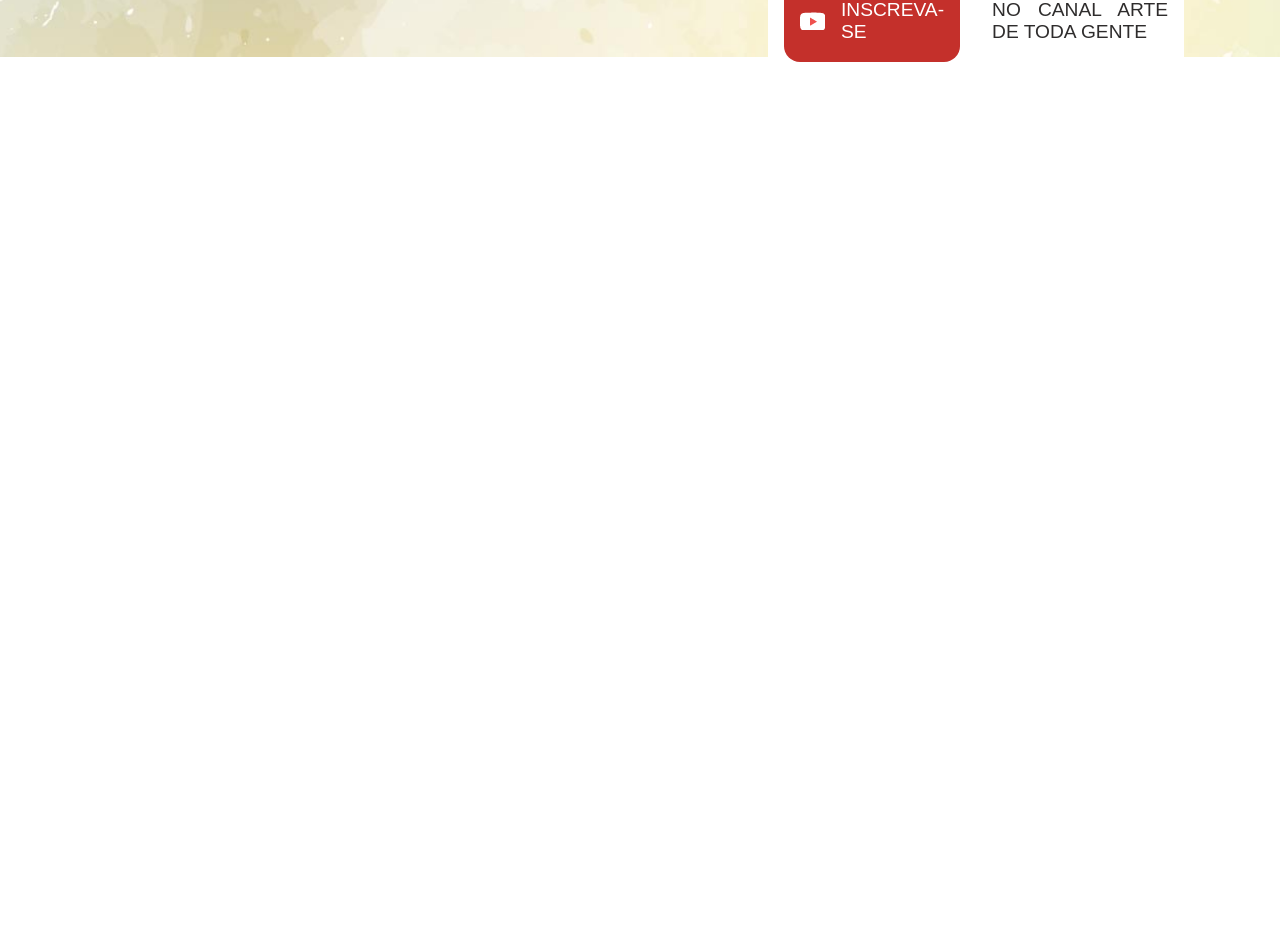
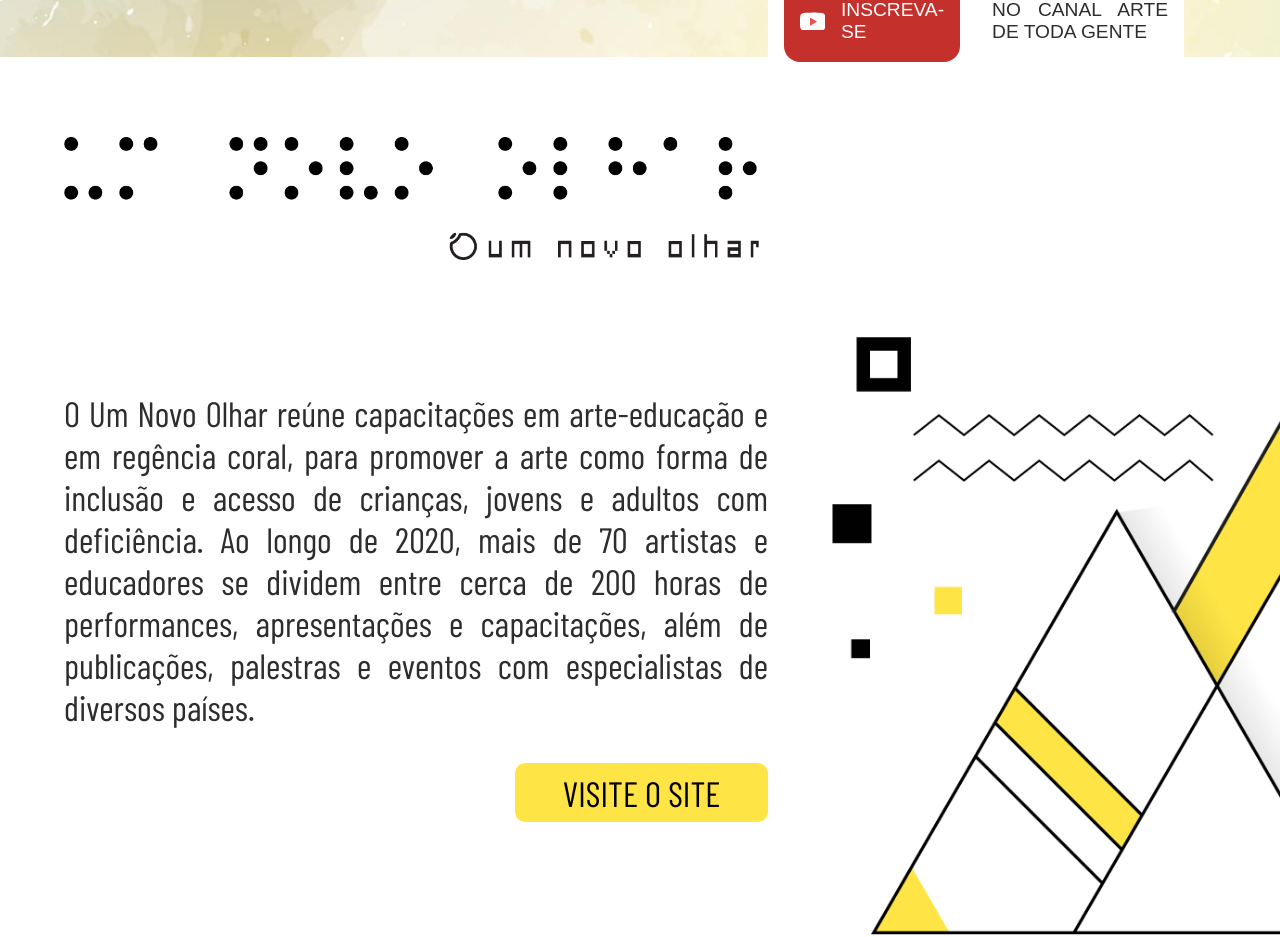
Before and after one commit to caiosdf/artedetodagente, a React (Create React App) app: page / in a window 1280 px wide. Shown: the part 743-1680 px from the top of the page. Before the commit the page ends 821 px from the top, so only its background shows below. Built offline with nearby package versions, Linux system fonts and the light colour scheme.

Commit message:
+ seção uno

```diff
--- a/src/App.css
+++ b/src/App.css
@@ -12,8 +12,8 @@
   border-radius: 0.3em;
   padding: 0.25em 0.75em;
   font-family: 'Barlow Condensed', sans-serif;
-  font-size: 0.8em;
-  text-align: justify;
+  font-size: 2.2rem;
+  text-align: center;
   z-index: 10;
 }
 
@@ -21,4 +21,5 @@ p{
   font-family: 'Barlow Condensed', sans-serif;
   color: #2e2c2c;
   text-align: justify;
+  font-size: 2.2rem;
 }
--- a/src/App.js
+++ b/src/App.js
@@ -1,12 +1,14 @@
 import './App.css';
 import Navbar from '../src/components/Navbar/Navbar';
 import ArteDeTodaGente from '../src/views/ArteDeTodaGenteSec/ArteDeTodaGenteSec';
+import Uno from '../src/views/UnoSec/UnoSec';
 
 function App() {
   return (
     <>
       <Navbar />
       <ArteDeTodaGente />
+      <Uno />
     </>
   );
 }
--- a/src/views/ArteDeTodaGenteSec/ArteDeTodaGenteSec.css
+++ b/src/views/ArteDeTodaGenteSec/ArteDeTodaGenteSec.css
@@ -1,11 +1,12 @@
 .full-section-adtg{
     height: 90vh;
-    width: 100vw;
+    max-width: 100vw;
     background-image: url('../../assets/img/bg-home.jpg'), url('../../assets/img/fundoRosa.png');
     background-position: top, bottom;
     background-repeat: no-repeat, no-repeat;
     background-size: cover;
     display: grid;
+    flex-wrap: wrap;
 }
 
 .logo-adtg{
--- /dev/null
+++ b/src/views/UnoSec/UnoSec.css
@@ -0,0 +1,43 @@
+.full-section-uno{
+    height: 100vh;
+    max-width: 100vw;
+    background-color: #ffffff;
+    display: flex;
+    flex-direction: row;
+    padding-left: 5vw;
+    padding-top: 10vh;
+}
+
+.col-1-uno{
+    display: flex;
+    flex-direction: column;
+    width: 55vw;
+    align-items: flex-end;
+}
+
+.col-1-uno a{
+    width: 200px;
+    background-color: #FEE445;
+    color: #000000;
+}
+
+.logo-uno{
+    max-width: 55vw;
+}
+
+.text-section-uno{
+    margin-top: 8rem;
+}
+
+.col-2-uno{
+    margin-left: 5vw;
+    display: flex;
+    align-items: flex-end;
+    width: 35vw;
+    overflow: hidden;
+}
+
+.col-2-uno img{
+    width: 100vw;
+    height: 75vh;
+}
--- /dev/null
+++ b/src/views/UnoSec/UnoSec.js
@@ -0,0 +1,22 @@
+import React from 'react';
+import './UnoSec.css';
+
+import logo from '../../assets/img/logo-uno.png';
+import imgUno from '../../assets/img/img-uno.png';
+
+function Uno(){
+    return(
+        <section className="full-section-uno">
+            <div className="col-1-uno">
+                <img className="logo-uno" src={logo}/>
+                <p className="text-section-uno">O Um Novo Olhar reúne capacitações em arte-educação e em regência coral, para promover a arte como forma de inclusão e acesso de crianças, jovens e adultos com deficiência. Ao longo de 2020, mais de 70 artistas e educadores se dividem entre cerca de 200 horas de performances, apresentações e capacitações, além de publicações, palestras e eventos com especialistas de diversos países.</p>
+                <a className="button" href="https://umnovoolhar.art.br/">VISITE O SITE</a>
+            </div>
+            <div className="col-2-uno">
+                <img className="img-uno" src={imgUno}/>
+            </div>
+        </section>
+    );
+}
+
+export default Uno;
```
Also changed, not shown: 1 other file (tests, documents, lock files or other folders).
